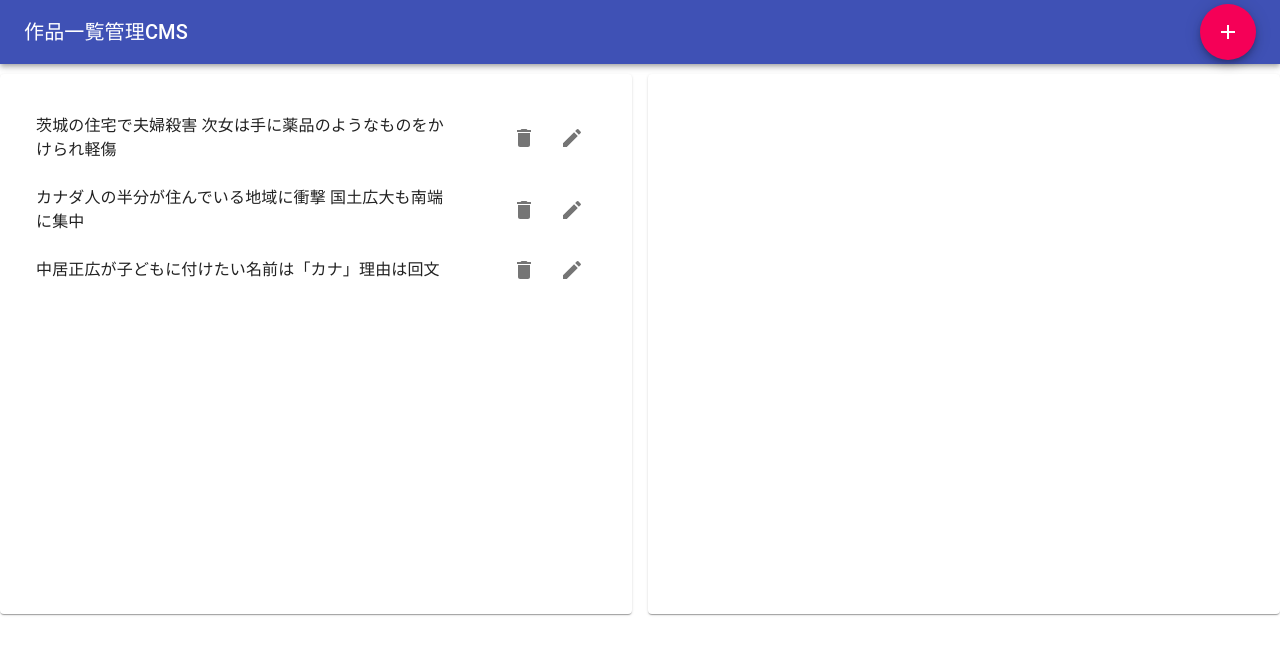
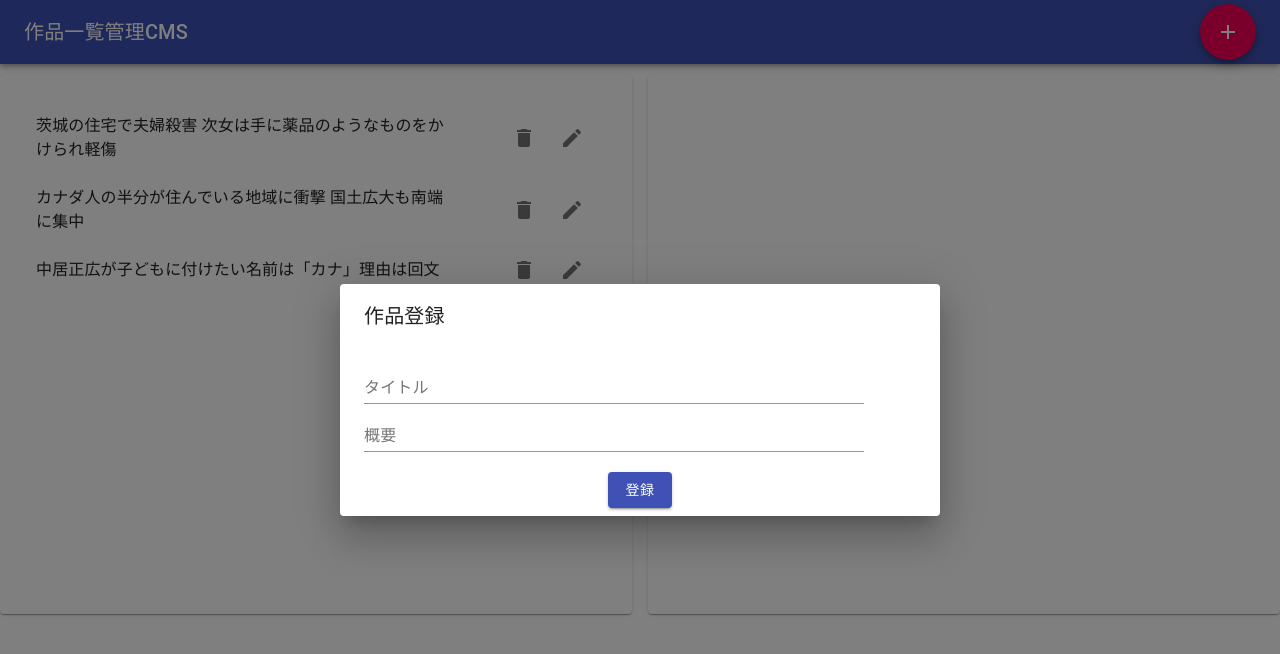
Before and after one commit to kensukegoto/react__cms, a React (Create React App) app: page / in a window 1280 px wide. Both pictures are taken after a click on the button 1228 px from the left and 32 px from the top of the page. Shown: the top 654 px of the page. Built offline with nearby package versions, Linux system fonts and the light colour scheme.

Commit message:
(dev)  送信でフォームの項目を取得できる

```diff
--- /dev/null
+++ b/src/components/Form.js
@@ -0,0 +1,66 @@
+import React,{ useState } from 'react';
+
+import {
+  Button,
+  TextField
+} from '@material-ui/core'
+import {
+  makeStyles
+} from '@material-ui/core/styles'
+
+const Form = ({ setOpen }) => {
+
+  const useStyles = makeStyles(theme => ({
+    FormControl: {
+      width: 500
+    },
+    Submit: {
+      display: 'block',
+      margin: '0 auto'
+    }
+  }))
+
+  const [title,setTitle] = useState('')
+  const [description,setDescription] = useState('')
+
+
+  const classes = useStyles()
+
+  const onSubmit = () => {
+
+    const info = {
+      title,
+      description
+    }
+    console.log(info)
+
+    setOpen(false)
+  }
+
+  return (
+    <form>
+      <TextField
+        label="タイトル"
+        className={classes.FormControl}
+        onChange={e=>setTitle(e.target.value)}
+      />
+      <TextField
+        label="概要"
+        className={classes.FormControl}
+        onChange={e=>setDescription(e.target.value)}
+      />
+      <br/>
+      <br/>
+      <Button
+        className={classes.Submit}
+        variant="contained"
+        color='primary'
+        onClick={onSubmit}
+      >
+        登録
+      </Button>
+    </form>
+  )
+}
+
+export default Form
--- a/src/components/Header.js
+++ b/src/components/Header.js
@@ -1,13 +1,12 @@
 import React from 'react';
-import { makeStyles } from '@material-ui/core/styles';
+
 import {
   AppBar,
   Toolbar,
   Typography,
-  Fab,
 } from '@material-ui/core'
-import AddIcon from '@material-ui/icons/Add';
 
+import Modal from './Modal'
 
 const Header = () => {
 
@@ -17,9 +16,7 @@ const Header = () => {
         <Typography variant="h6" style={{flex: 1}}>
           作品一覧管理CMS
         </Typography>
-        <Fab color="secondary" aria-label="add" edge="end">
-          <AddIcon />
-        </Fab>
+        <Modal />
       </Toolbar>
     </AppBar>
   )
--- /dev/null
+++ b/src/components/Modal.js
@@ -0,0 +1,41 @@
+import React,{ useState } from 'react'
+
+import {
+  Fab,
+  Dialog,
+  DialogContent,
+  DialogContentText,
+  DialogTitle
+} from '@material-ui/core'
+import Form from './Form'
+import AddIcon from '@material-ui/icons/Add'
+
+const Modal = () => {
+
+  const [ open,setOpen ] = React.useState(false)
+
+  const handleClickOpen = () => {
+    setOpen(true)
+  }
+  const handleClose = () => {
+    setOpen(false)
+  }
+
+  return (
+    <>
+      <Fab color="secondary" aria-label="add" onClick={handleClickOpen}>
+        <AddIcon />
+      </Fab>
+      <Dialog open={open} onClose={handleClose}>
+        <DialogTitle id="form-dialog-title">作品登録</DialogTitle>
+        <DialogContent>
+          <Form setOpen={setOpen} />
+        </DialogContent>
+      </Dialog>
+    </>
+  )
+
+
+}
+
+export default Modal
```
